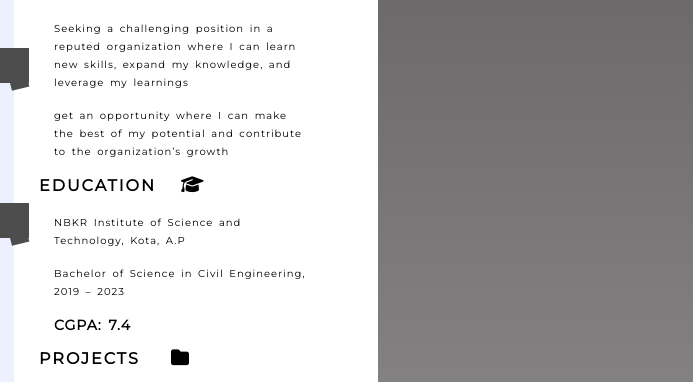
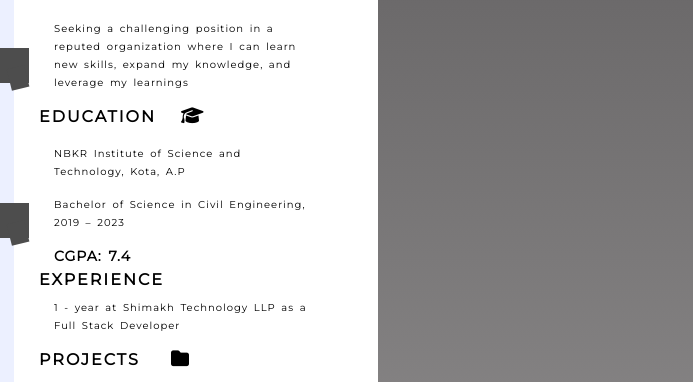
Before and after one commit to saiganesh113/Resume, a plain HTML site: page Index.html in a window 1280 px wide. Shown: the part 146-528 px from the top of the page, 587-1280 px from the left. Drawn offline with Linux system fonts and the light colour scheme.

Commit message:
Update Index.html
changes to one year

```diff
--- a/Index.html
+++ b/Index.html
@@ -104,7 +104,6 @@
             <h4>ABOUT ME<i class="fa-solid fa-user c=icons icons2"style="font-size:18px !important"></i></h4>
             <ul>
                 <p class="p2">Seeking a challenging position in a reputed organization where I can learn new skills, expand my knowledge, and leverage my learnings</p>
-                <p class="p2">get an opportunity where I can make the best of my potential and contribute to the organization’s growth</p>
             </ul>
         </div>
         <div class="box-2">
@@ -112,6 +111,10 @@
             <P class="p2">NBKR Institute of Science and Technology, Kota, A.P</P>
             <P class="p2">Bachelor of Science in Civil Engineering, 2019 – 2023</P>
             <p class="p3">CGPA: 7.4</P>
+        </div>
+        <div class="box-2">
+            <h4>EXPERIENCE</h4>
+            <P class="p2">1 - year at Shimakh Technology LLP as a Full Stack Developer</P>
         </div>
         <div class="box-2">
             <h4>PROJECTS <i class="fa-solid fa-folder icons2" style="font-size:18px !important;"></i></h4>
```
